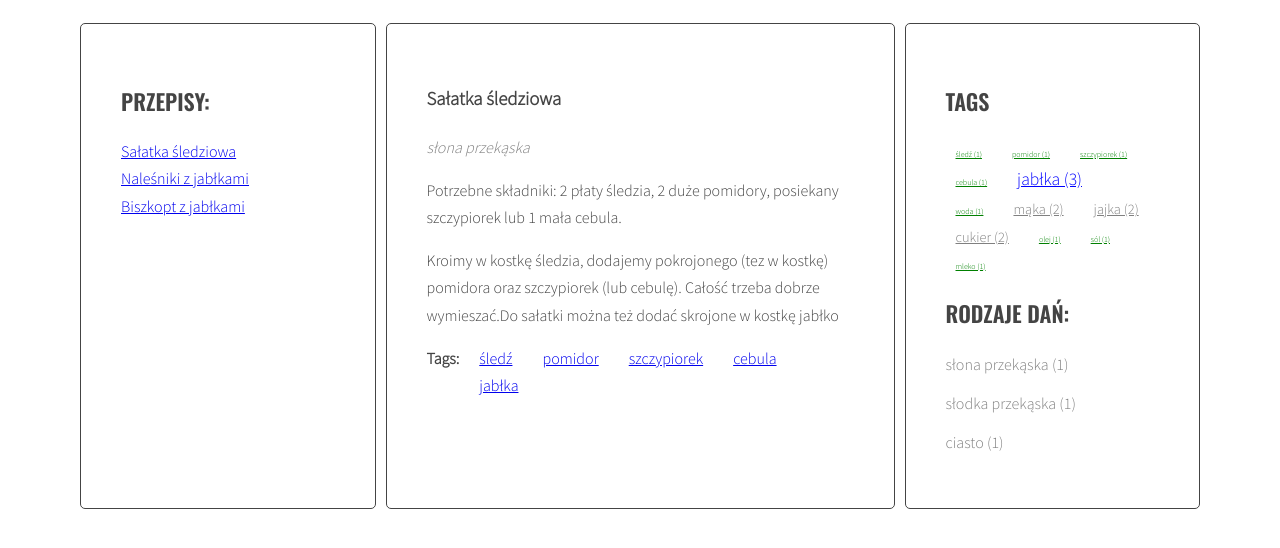
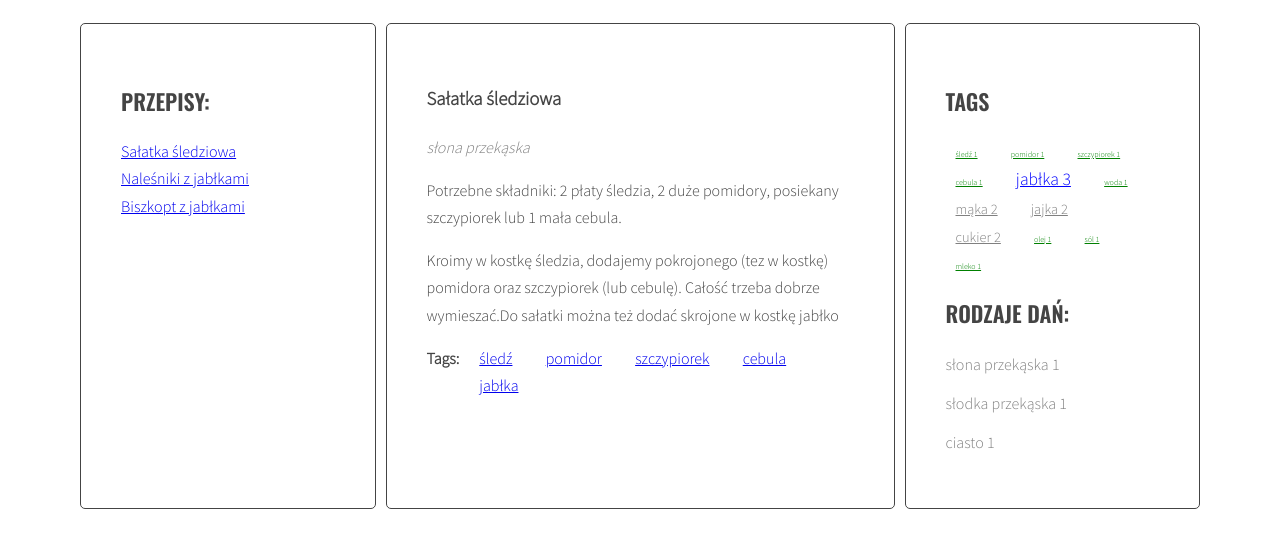
Before and after one commit to OJoachim/javascript-blog, a website: page index.html in a window 1280 px wide. Shown: the part 220-768 px from the top of the page. Drawn offline with nearby package versions, Linux system fonts and the light colour scheme.

Commit message:
Modify index.html & script.js - templates

```diff
--- a/index.html
+++ b/index.html
@@ -89,6 +89,22 @@
 		<script id="template-article-link" type="text/x-handlebars-template">
 			<li><a href="#{{ id }}"><span>{{ title }}</span></a></li>
 		</script>
+		<script id="template-tag-link" type="text/x-handlebars-template">
+			<li><a href="#tag-{{ tag }}"><span>{{ tag }}</span></a></li>
+		</script>
+		<script id="template-meal-inarticle-link" type="text/x-handlebars-template">
+			<a href="#meal-{{ meal }}"><span>{{ meal }}</span></a>
+		</script>
+		<script id="template-meal-link" type="text/x-handlebars-template">
+            {{#each meals}}
+			<li><a href="#meal-{{ meal }}"><span>{{ meal }} {{count}}</span></a></li>
+			{{/each}}
+        </script>
+        <script id="template-cloudtag-link" type="text/x-handlebars-template">
+            {{#each tags}}
+			<li><a class="{{ className }}" href="#tag-{{ tag }}"><span>{{ tag }} {{count}}</span></a></li>
+			{{/each}}
+        </script>
 		<script src="https://cdnjs.cloudflare.com/ajax/libs/handlebars.js/4.1.0/handlebars.min.js"></script>
 		<script src="js/script.js"></script>
 	</body>
--- a/js/script.js
+++ b/js/script.js
@@ -1,4 +1,11 @@
 'use strict';
+const templates = {
+  articleLink: Handlebars.compile(document.querySelector('#template-article-link').innerHTML), //title of articles
+  tagLink: Handlebars.compile(document.querySelector('#template-tag-link').innerHTML), //tag-list after article-contents
+  mealInArticleLink: Handlebars.compile(document.querySelector('#template-meal-inarticle-link').innerHTML), //meal-kind before article-contents
+  tagCloudLink: Handlebars.compile(document.querySelector('#template-cloudtag-link').innerHTML), //tag-cloud in right col.
+  mealLink: Handlebars.compile(document.querySelector('#template-meal-link').innerHTML) //meal-kind-list in right col.
+}
 
 const titleClickHandler = function(event) {
   event.preventDefault();
@@ -59,8 +66,9 @@ function generateTitleLinks(customSelector = '') {
     const articleTitle = article.querySelector(optTitleSelector).innerHTML;
 
     /* [-2c-] create HTML of the link & insert link into titleList */
-    const linkHTML = '<li><a href="#' + articleId + '"><span>' + articleTitle + '</span></a></li>';
-    	titleList.innerHTML = titleList.innerHTML + linkHTML;
+    const linkHTMLData = {id: articleId, title: articleTitle};
+    const linkHTML = templates.articleLink(linkHTMLData);
+    titleList.innerHTML = titleList.innerHTML + linkHTML;
   }
 
   const links = document.querySelectorAll('.titles a');
@@ -161,7 +169,9 @@ function generateTagsCloud(){
 	for(let tag of articleTagsArray){
 
       /* generate HTML of the link */
-	  const linkHTML = '<li><a href="#tag-' + tag + '"><span>' + tag + '</span></a></li>';
+	  const linkHTMLData = {href: '#tag-' + tag, tag: tag};
+      const linkHTML = templates.tagLink(linkHTMLData);
+
       /* add generated code to html variable */
 	  html = html + linkHTML;
 
@@ -183,7 +193,7 @@ function generateTagsCloud(){
   console.log('tagsParams:', tagsParams);
 
   /* create variable for all links HTML code */
-  let allTagsHTML = '';
+  const allTagsData = {tags: []};
 
   /* START LOOP: for each tag in allTags: */
   for(let tag in allTags){
@@ -192,11 +202,15 @@ function generateTagsCloud(){
     const tagLinkHTML = '<li><a class="' + calculateTagClass(allTags[tag], tagsParams) + '" href="#tag-' + tag + '"><span>' + tag + ' (' + allTags[tag] + ')</span></a></li>';
     console.log('tagLinkHTML:', tagLinkHTML);
 
-    allTagsHTML += tagLinkHTML;
+    allTagsData.tags.push({
+    tag: tag,
+    count: allTags[tag],
+    className: calculateTagClass(allTags[tag], tagsParams)
+}   );
   }
 
   /* add HTML from allTagsHTML to tagList */
-  tagList.innerHTML = allTagsHTML;
+  tagList.innerHTML = templates.tagCloudLink(allTagsData);
 
   const links = document.querySelectorAll('a[href^="#tag-"]');
   for(let link of links) {
@@ -257,7 +271,8 @@ function generateMeals(){
 
 	let html = '';
 	const meal = article.getAttribute('data-meal');
-	const linkHTML = '<a href="#meal-' + meal + '"><span>' + meal + '</span></a>';
+	const linkHTMLData = {href: '#meal-' + meal, meal: meal};
+    const linkHTML = templates.mealInArticleLink(linkHTMLData);
 	html = html + linkHTML;
 
 	/*  check if this link is NOT already in allMeals */
@@ -276,7 +291,7 @@ function generateMeals(){
   const mealList = document.querySelector('.meals.list');
 
   /* create variable for all links HTML code */
-  let allMealsHTML = '';
+  const allMealsData = {meals: []};
 
   /* START LOOP: for each tag in allTags: */
   for(let meal in allMeals){
@@ -285,11 +300,14 @@ function generateMeals(){
     const mealLinkHTML = '<li><a href="#meal-' + meal + '"><span>' + meal + ' (' + allMeals[meal] + ')</span></a></li>';
     console.log('mealLinkHTML:', mealLinkHTML);
 
-    allMealsHTML += mealLinkHTML;
+    allMealsData.meals.push({
+    meal: meal,
+    count: allMeals[meal]
+}   );
   }
 
   /* add HTML from allTagsHTML to mealList */
-  mealList.innerHTML = allMealsHTML;
+  mealList.innerHTML = templates.mealLink(allMealsData);
 
   const links = document.querySelectorAll('a[href^="#meal-"]');
 
```
